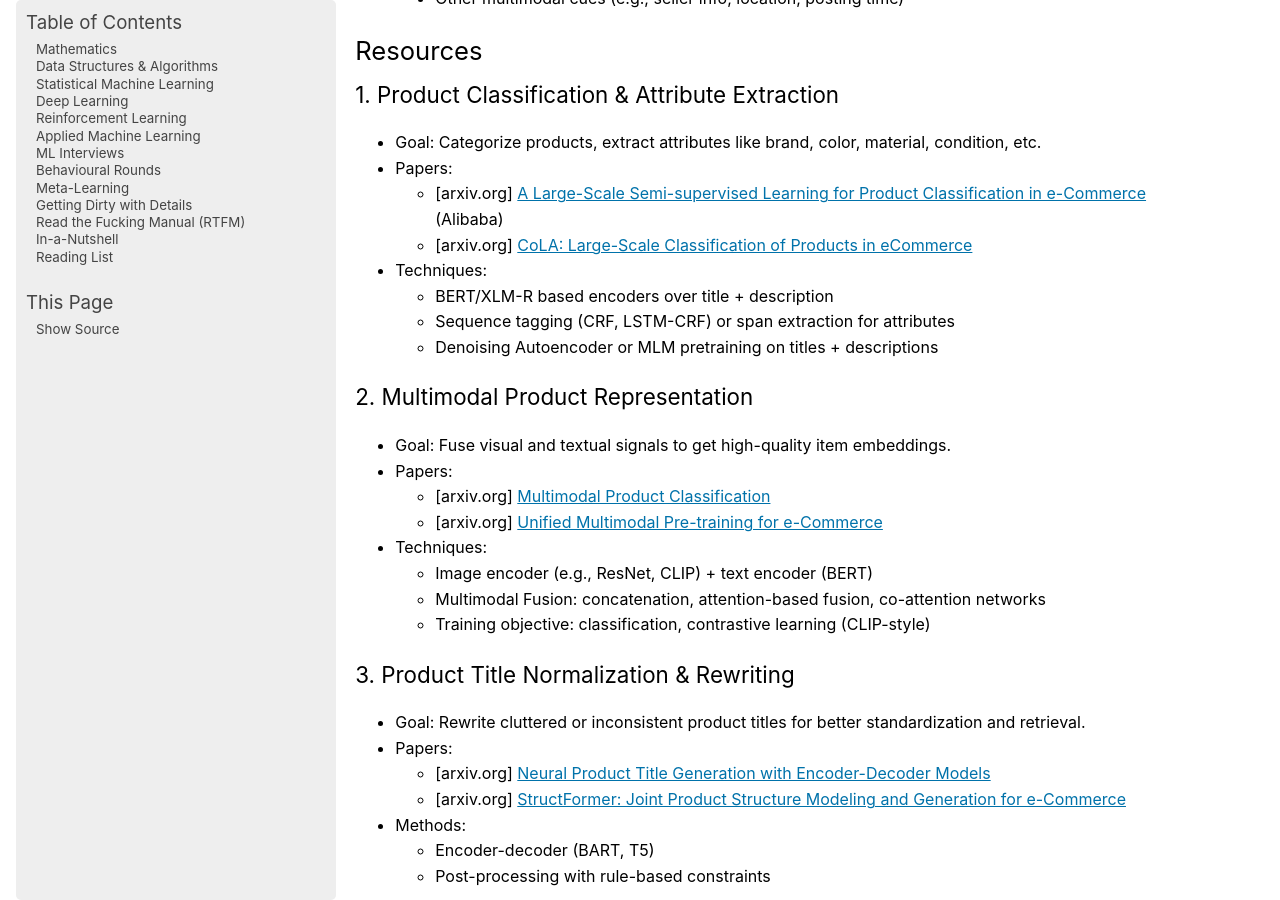
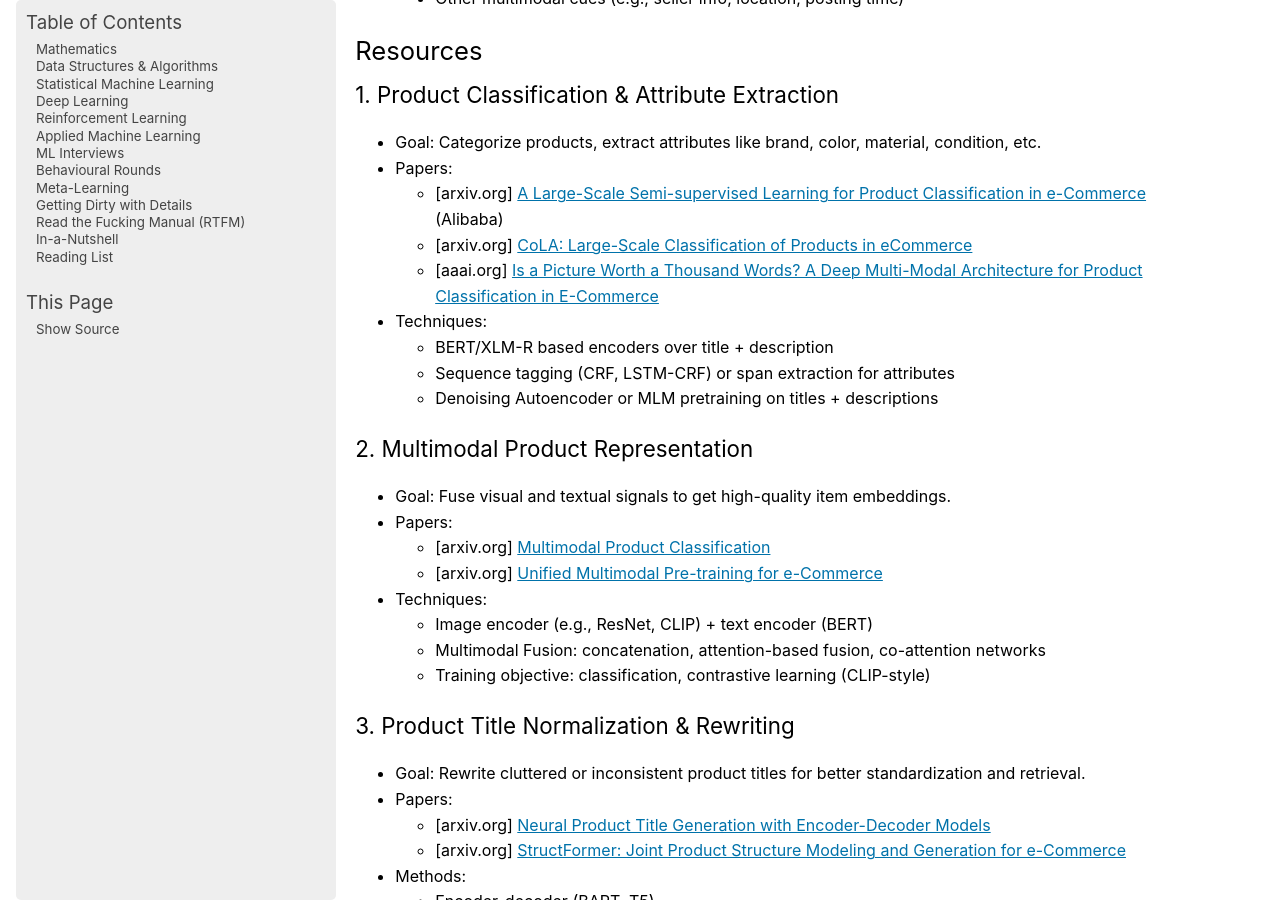
Before and after one commit to uselesstechjunks/leetcode, a Sphinx documentation site: the page built from docs/source/applied/methods/integrity/sdu.rst, in a window 1280 px wide and 900 px high, scrolled down 958 px. Built offline with Sphinx 7.4.7, drawn with Linux system fonts in a browser that asks for light colours; pages that are not in the unit, such as notebooks, are missing from menus.

Commit message:
Update sdu.rst

```diff
--- a/docs/source/applied/methods/integrity/sdu.rst
+++ b/docs/source/applied/methods/integrity/sdu.rst
@@ -39,6 +39,7 @@ Resources
 
 	- [arxiv.org] `A Large-Scale Semi-supervised Learning for Product Classification in e-Commerce <https://arxiv.org/abs/1901.07181>`_ (Alibaba)
 	- [arxiv.org] `CoLA: Large-Scale Classification of Products in eCommerce <https://arxiv.org/abs/2009.09745>`_
+	- [aaai.org] `Is a Picture Worth a Thousand Words? A Deep Multi-Modal Architecture for Product Classification in E-Commerce <https://ojs.aaai.org/index.php/AAAI/article/download/11419/11278>`_
 - Techniques:
 
 	- BERT/XLM-R based encoders over title + description
```
